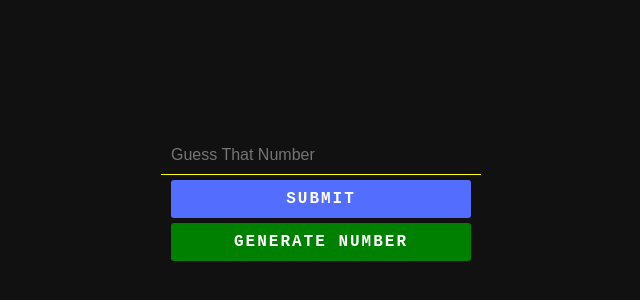
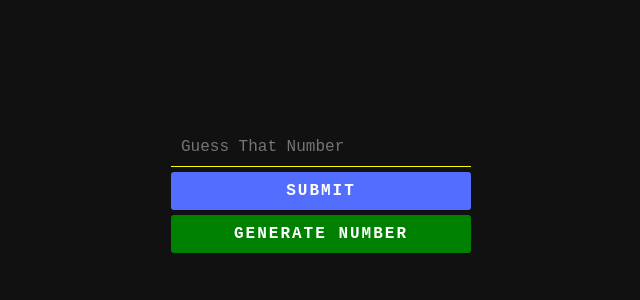
Before and after one commit to vijaysf123/Js-projects, a plain HTML site: page project1/main.html in a window 1280 px wide. Shown: the part 210-510 px from the top of the page, without its empty margins (319-959 px from the left). Drawn offline with Linux system fonts and the light colour scheme.

Commit message:
css file added

```diff
--- /dev/null
+++ b/project1/main.css
@@ -0,0 +1,47 @@
+*{
+	margin:0;
+	padding:0;
+	box-sizing: border-box;
+	font-family: monospace;
+}
+
+body{
+	background:#111111;
+	display:flex;
+	justify-content:center;
+	align-items:center;
+	height:100vh;
+	flex-direction:column;
+}
+
+
+.guess__number-box{
+	border:none;
+	outline:none;
+	color:white;
+	background:transparent;
+	border-bottom:1px solid yellow;
+	padding:10px;
+	font-size:16px;
+}
+
+.btn{
+	border:none;
+	padding:10px;
+	margin-top:5px;
+	color:white;
+	background:#536dfe;
+	border-radius:3px;
+	font-weight:bolder;
+	font-family:monospace;
+	font-size:16px;
+	letter-spacing:2px;
+}
+
+.generate-num-btn{
+	background-color: green;
+}
+
+.guess__number-box,.btn,.generate-num-btn{
+	width:300px;
+}
--- a/project1/main.html
+++ b/project1/main.html
@@ -4,6 +4,8 @@
 	<meta charset="UTF-8">
 	<meta name="viewport" content="width=device-width, initial-scale=1.0">
 	<title>project 01</title>
+	<!-- custom css -->
+	<link rel="stylesheet" type="text/css" href="main.css">
 </head>
 <body>
 
--- a/project1/main.js
+++ b/project1/main.js
@@ -1,50 +1,17 @@
 const bdy = document.querySelector('body');
 
-bdy.style.cssText = `
-					background:#111111;
-					display:flex;
-					justify-content:center;
-					align-items:center;
-					height:100vh;
-					flex-direction:column;`
 
-let html = `<input type="text" class="guess__number-box" placeholder="Guess That Number"><button>SUBMIT</button><button class="generate-num">GENERATE NUMBER</button>`;
+
+let html = `<input type="text" class="guess__number-box" placeholder="Guess That Number"><button class="btn btn-submit">SUBMIT</button><button class="btn generate-num-btn">GENERATE NUMBER</button>`;
 
 bdy.insertAdjacentHTML('afterbegin',html);
 
 const box = bdy.querySelector(".guess__number-box");
 
-box.style.cssText = `
-					border:none;
-					outline:none;
-					color:white;
-					background:transparent;
-					border-bottom:1px solid yellow;
-					padding:10px;
-					font-size:16px;
-					`;
+
 const button = box.nextElementSibling;
 
 const button2 = button.nextElementSibling;
-
-
-
-button.style.cssText = button2.style.cssText = `
-					   border:none;
-					   padding:10px;
-					   margin-top:5px;
-					   color:white;
-					   background:#536dfe;
-					   border-radius:3px;
-					   font-weight:bolder;
-					   font-family:monospace;
-					   font-size:16px;
-					   letter-spacing:2px;
-					   `;
-
-button2.style.backgroundColor = 'Green';
-
-button.style.width = button2.style.width = box.style.width = "300px"
 
 //program
 
@@ -72,4 +39,4 @@ button.addEventListener('click',(e) =>{
 	button.disabled = true;
 	button2.backgroundImage = "linear-gradient(rgba(0,0,0,0),rgba(0,0,0,0))";
 	box.value = "";
-})
+});
```
